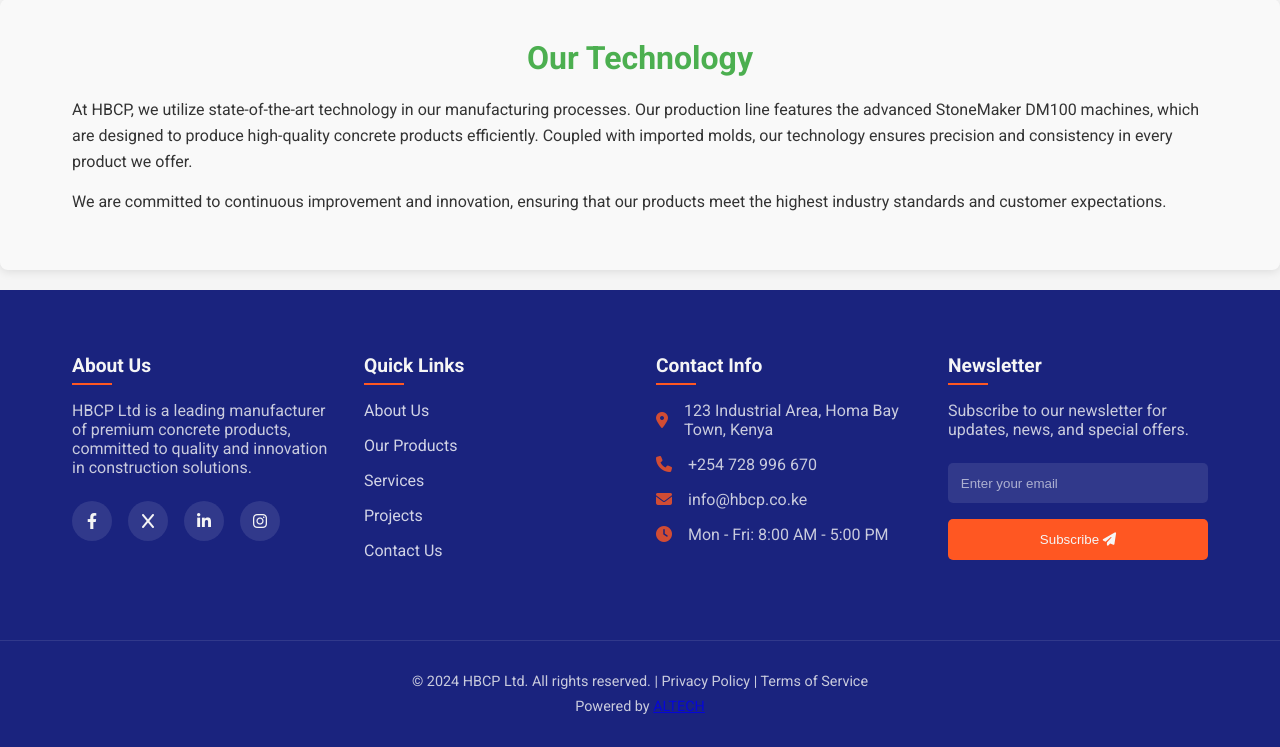
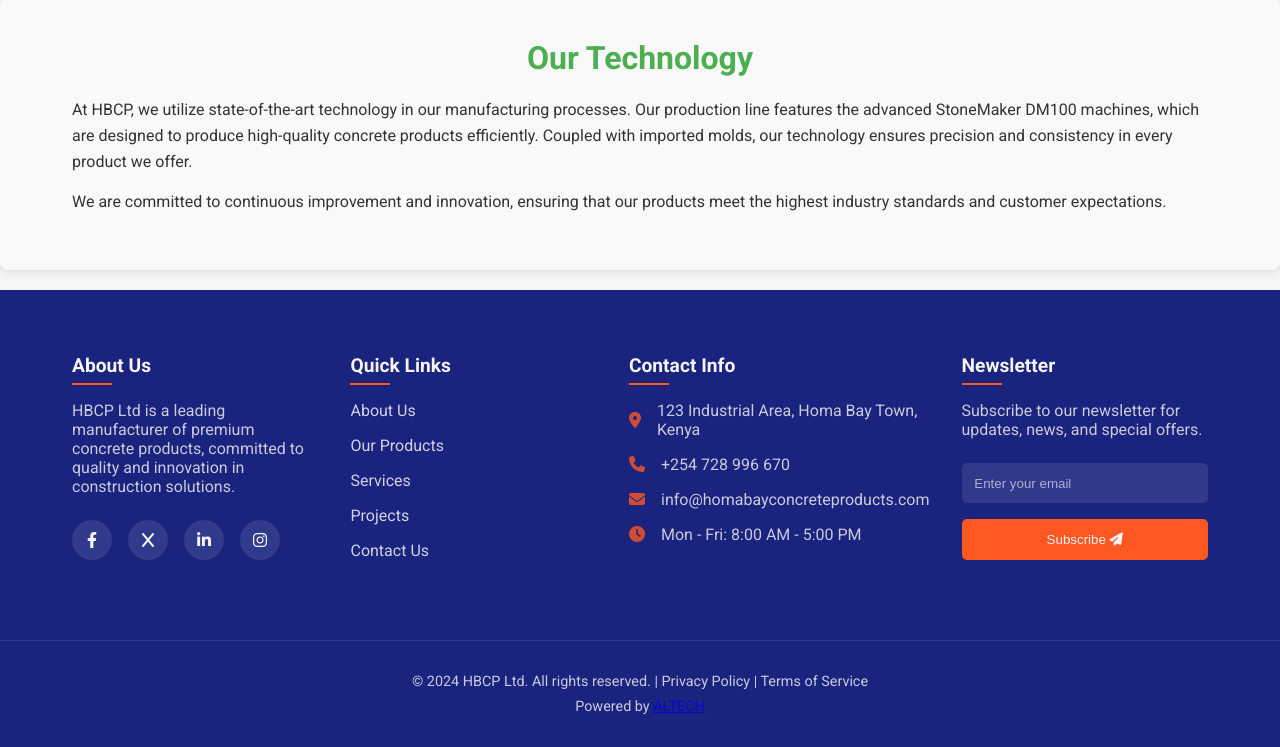
Before and after one commit to ALTECH-COMPANY-LTD/Homabay_Website, a Django app: page /about/ in a window 1280 px wide. Shown: the part 1126-1873 px from the top of the page. Run offline with Django 5.2, Linux system fonts and the light colour scheme.

Commit message:
Changed footer contact enail

```diff
--- a/website/templates/includes/footer.html
+++ b/website/templates/includes/footer.html
@@ -37,7 +37,7 @@
                 </li>
                 <li>
                     <i class="fas fa-envelope"></i>
-                    <span>info@hbcp.co.ke</span>
+                    <span>info@homabayconcreteproducts.com</span>
                 </li>
                 <li>
                     <i class="fas fa-clock"></i>
```
